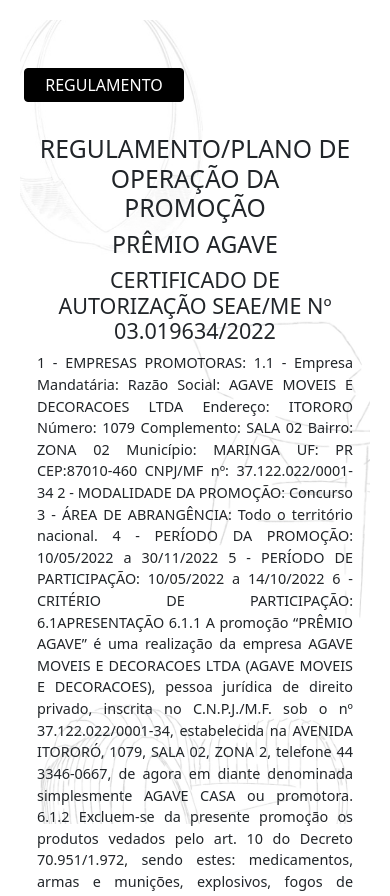
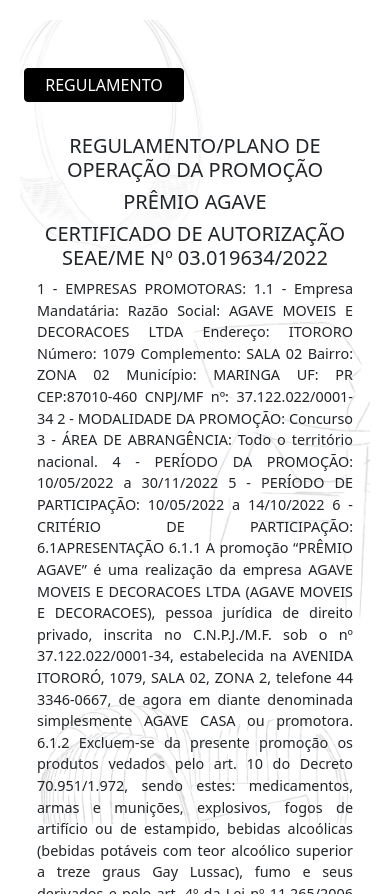
Before and after one commit to imbianchi/agave-react, a React (Create React App) app: page /premioagave/rule in a window 390 px wide. Shown: the top 896 px of the page. Built offline with nearby package versions, Linux system fonts and the light colour scheme.

Commit message:
:bento: Fix heading title's size on mobile

```diff
--- a/src/pages/Rule/style.scss
+++ b/src/pages/Rule/style.scss
@@ -4,6 +4,10 @@
     width: 75%;
     margin: 0 auto;
     z-index: 1;
+
+    h2, h3, h4{
+        font-size: 20px;
+    }
 
     .text {
         max-height: 70vh;
```
